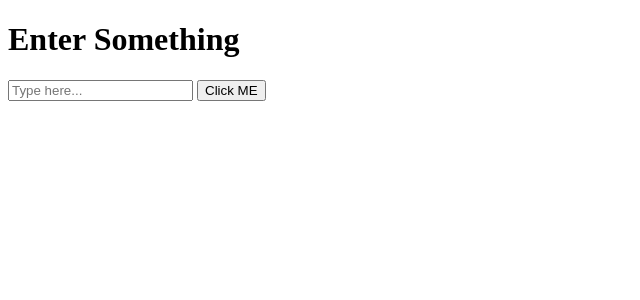
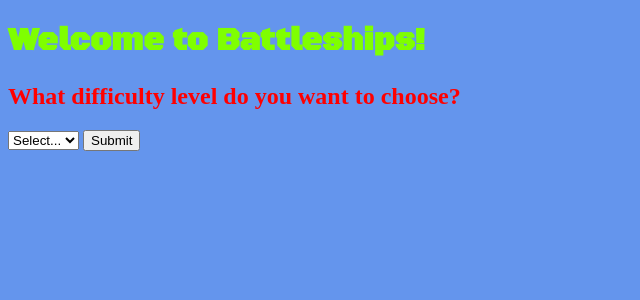
Before and after one commit to jamescookie/NEA-Battleships, a Flask app: page / in a window 1280 px wide. Shown: the top 300 px of the page, without its empty margins (0-640 px from the left). Run offline with Flask 3, Linux system fonts and the light colour scheme.

Commit message:
Fixes #6

```diff
--- a/main.py
+++ b/main.py
@@ -11,18 +11,24 @@ def home():
 
 #When you submit the form, this method runs
 #The path and the method on the program and the form have to match up so they can talk to each other
-@app.route('/hello', methods=['POST'])
+@app.route('/levelSelecter', methods=['POST'])
 def result():
-    #Recieving an input from the web page (should be a first name)
+    #Recieving an input from the web page (should be a difficuly level)
     #.form is the contents from the html code
-    name = request.form['firstName']
-    print("hello", name)
+    level = request.form['level']
 
-    #This is what appears on the browser
-    return ("hello " + name)
+    #This is what appears here
+    print ("You chose " + level)
+
+    if level == 'hard':
+        return("WOW, good luck")
+    elif level == 'medium':
+        return("Just an average buckaroo I see")
+    elif level == 'easy':
+        return("Pffft, what are you? Weak?")
 
 #If statement is a safety check to make sure flask only runs when the file is run directly and not imported from another file
 if __name__ == '__main__':
 
     #The host='0.0.0.0' is to make every IP address my computer knows about, be able to recieve requests
-    app.run(host='0.0.0.0', port=8080)
+    app.run(host='0.0.0.0', port=8080, debug=True)
--- a/templates/battleships.html
+++ b/templates/battleships.html
@@ -4,23 +4,33 @@
 <html>
 <!--Creates the header-->
 <head>
+    <!--Used to make sure special character or accented letters won't appear incorrectly-->
+    <meta charset="UTF-8">
     <!--Makes the name of the web page-->
-    <title>Simple Text Box Page</title>
+    <title>Battleships Home Screen</title>
+    <!--So the font I want to use can be accessed by the web browser-->
+    <link href="https://fonts.googleapis.com/css2?family=Black+Ops+One&display=swap" rel="stylesheet">
+
 <!--Closes the header-->
 </head>
 <!--Opens the body-->
-<body>
+<body style="background-color: cornflowerblue;">
     <!--Creates and closes the title-->
-    <h1>Enter Something</h1>
+    <h1 style="color: chartreuse; font-family: 'Black Ops One', Arial, sans-serif;">Welcome to Battleships!</h1>
+    <h2 style="color: red;">What difficulty level do you want to choose?</h2>
 
     <!--form: information to submit, action: Where to send it, method: How to send it-->
-    <form action="/hello" method="POST">
+    <form action="/levelSelecter" method="POST">
 
         <!--input: The user will input something, type: What will you be entering, name: name of the variable that will be sending to the program, placeholder: helpful text-->
-        <input type="text" name="firstName" placeholder="Type here..." />
-
+        <select name="level" placeholder="Select...">
+            <option value="none" disabled selected>Select...</option>
+            <option value="easy">Easy</option>
+            <option value="medium">Medium</option>
+            <option value="hard">Hard</option>
+        </select>
         <!--button: something you can click, type: What the button will do, Click ME: The text on the button-->
-        <button type="submit">Click ME</button>
+        <button type="submit">Submit</button>
 
     <!--Closing tags-->
     </form>
```
